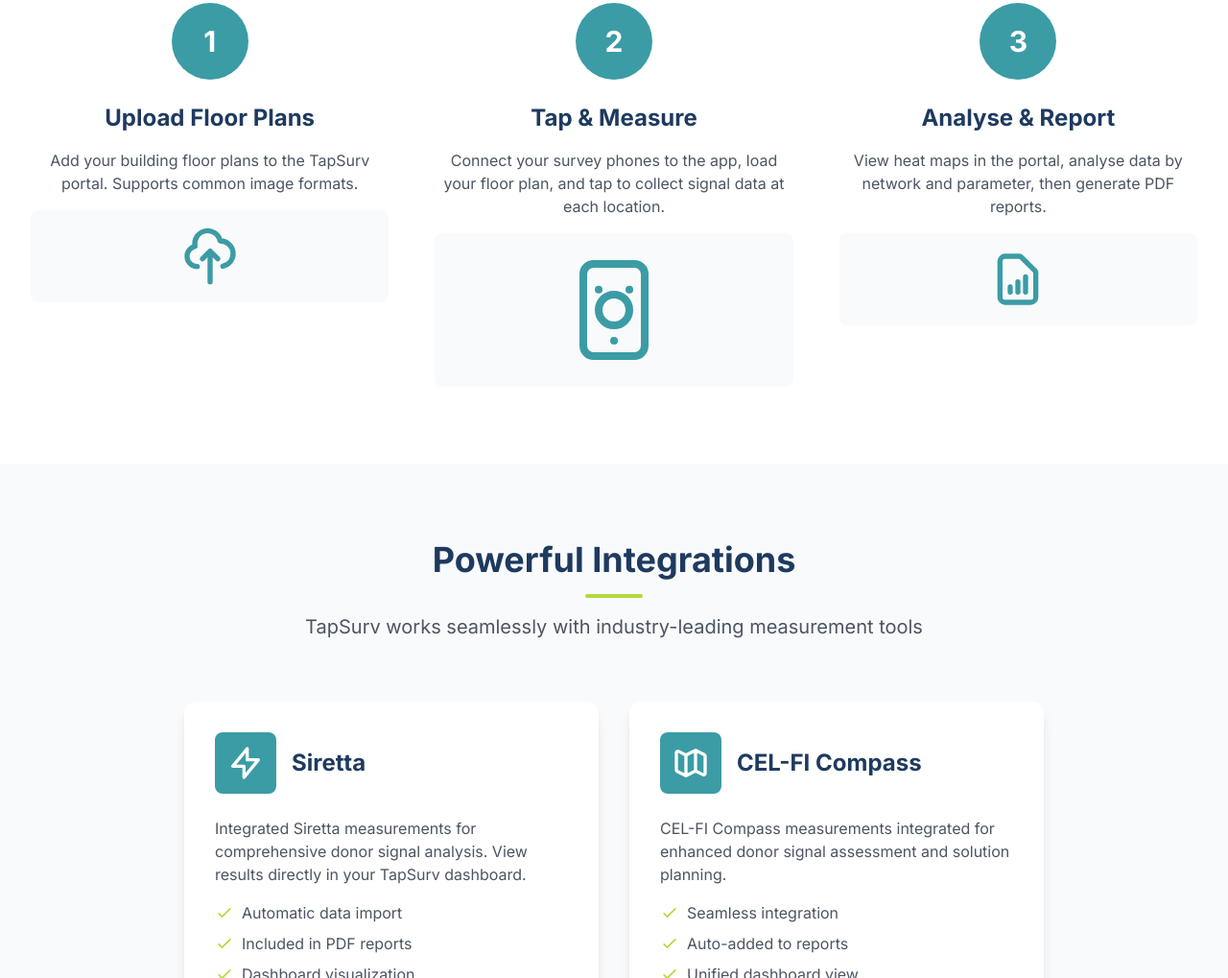
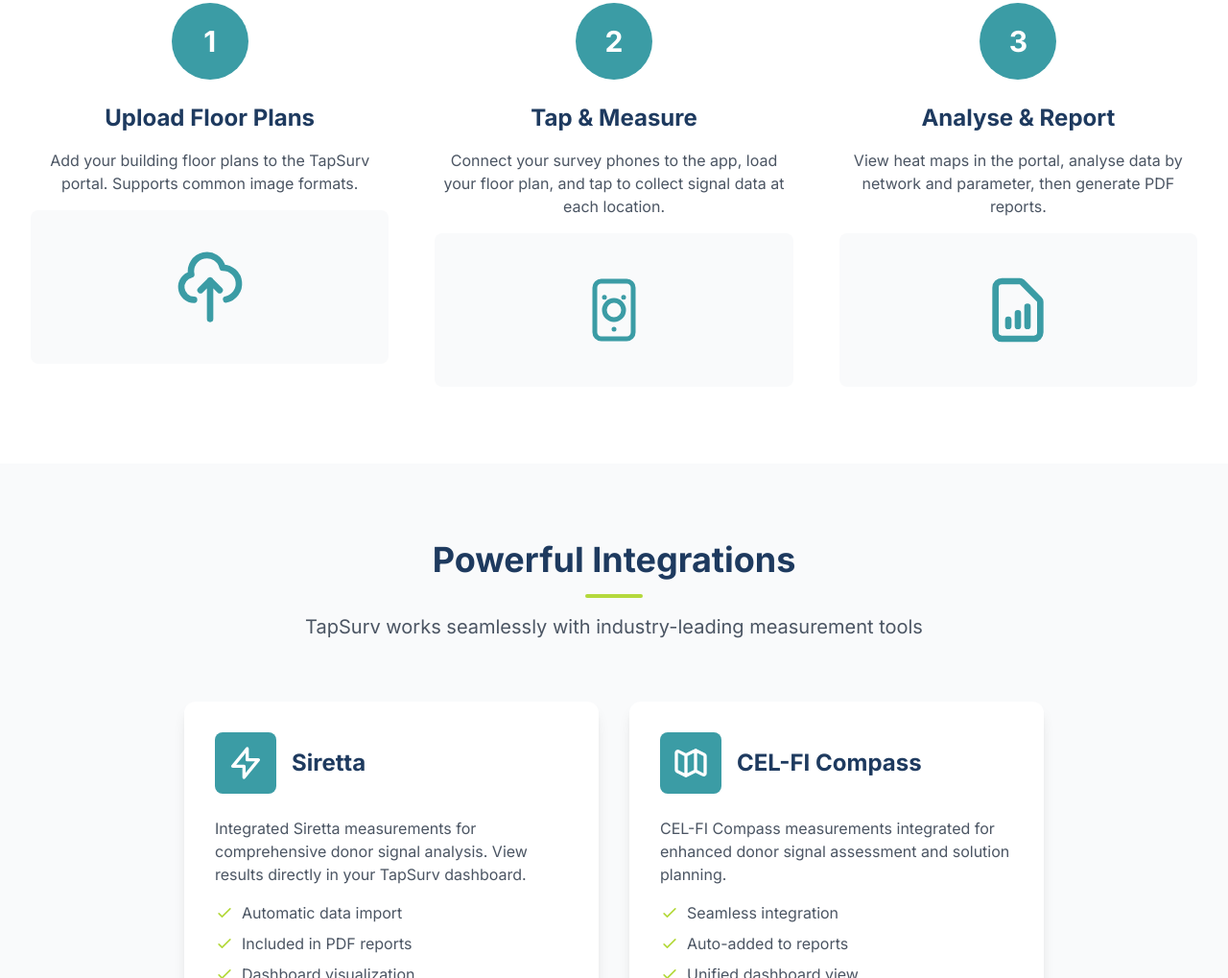
Before and after one commit to dj-iv/tapsurv, a plain HTML site: page index.html in a window 1280 px wide. Shown: the part 3098-4117 px from the top of the page at 96% size. Drawn offline with nearby package versions, Linux system fonts and the light colour scheme.

Commit message:
Make How It Works icons same size and aligned

```diff
--- a/index.html
+++ b/index.html
@@ -369,8 +369,8 @@
                     <p class="text-gray-600 mb-4">
                         Add your building floor plans to the TapSurv portal. Supports common image formats.
                     </p>
-                    <div class="bg-gray-50 rounded-lg p-4">
-                        <svg class="w-16 h-16 text-primary mx-auto" fill="none" stroke="currentColor" viewBox="0 0 24 24">
+                    <div class="bg-gray-50 rounded-lg p-8 flex items-center justify-center" style="min-height: 160px;">
+                        <svg class="w-20 h-20 text-primary" fill="none" stroke="currentColor" viewBox="0 0 24 24">
                             <path stroke-linecap="round" stroke-linejoin="round" stroke-width="2" d="M7 16a4 4 0 01-.88-7.903A5 5 0 1115.9 6L16 6a5 5 0 011 9.9M15 13l-3-3m0 0l-3 3m3-3v12"/>
                         </svg>
                     </div>
@@ -385,8 +385,8 @@
                     <p class="text-gray-600 mb-4">
                         Connect your survey phones to the app, load your floor plan, and tap to collect signal data at each location.
                     </p>
-                    <div class="bg-gray-50 rounded-lg p-4">
-                        <svg class="w-32 h-32 text-primary mx-auto" fill="none" stroke="currentColor" viewBox="0 0 24 24">
+                    <div class="bg-gray-50 rounded-lg p-8 flex items-center justify-center" style="min-height: 160px;">
+                        <svg class="w-20 h-20 text-primary" fill="none" stroke="currentColor" viewBox="0 0 24 24">
                             <path stroke-linecap="round" stroke-linejoin="round" stroke-width="1.5" d="M12 18h.01M8 21h8a2 2 0 002-2V5a2 2 0 00-2-2H8a2 2 0 00-2 2v14a2 2 0 002 2z"/>
                             <circle cx="12" cy="12" r="3" stroke-width="1.5"/>
                             <path stroke-linecap="round" stroke-linejoin="round" stroke-width="1.5" d="M15 8h.01M9 8h.01"/>
@@ -403,8 +403,8 @@
                     <p class="text-gray-600 mb-4">
                         View heat maps in the portal, analyse data by network and parameter, then generate PDF reports.
                     </p>
-                    <div class="bg-gray-50 rounded-lg p-4">
-                        <svg class="w-16 h-16 text-primary mx-auto" fill="none" stroke="currentColor" viewBox="0 0 24 24">
+                    <div class="bg-gray-50 rounded-lg p-8 flex items-center justify-center" style="min-height: 160px;">
+                        <svg class="w-20 h-20 text-primary" fill="none" stroke="currentColor" viewBox="0 0 24 24">
                             <path stroke-linecap="round" stroke-linejoin="round" stroke-width="2" d="M9 17v-2m3 2v-4m3 4v-6m2 10H7a2 2 0 01-2-2V5a2 2 0 012-2h5.586a1 1 0 01.707.293l5.414 5.414a1 1 0 01.293.707V19a2 2 0 01-2 2z"/>
                         </svg>
                     </div>
```
